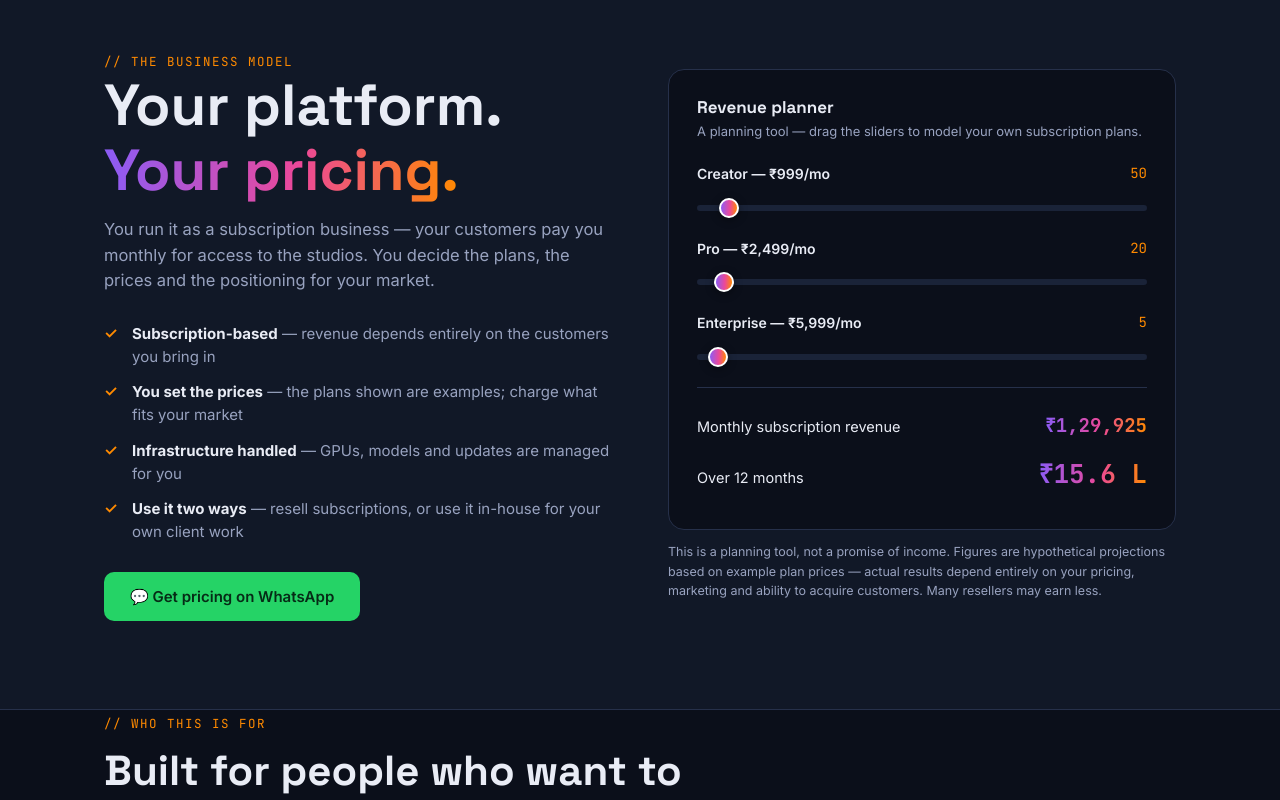
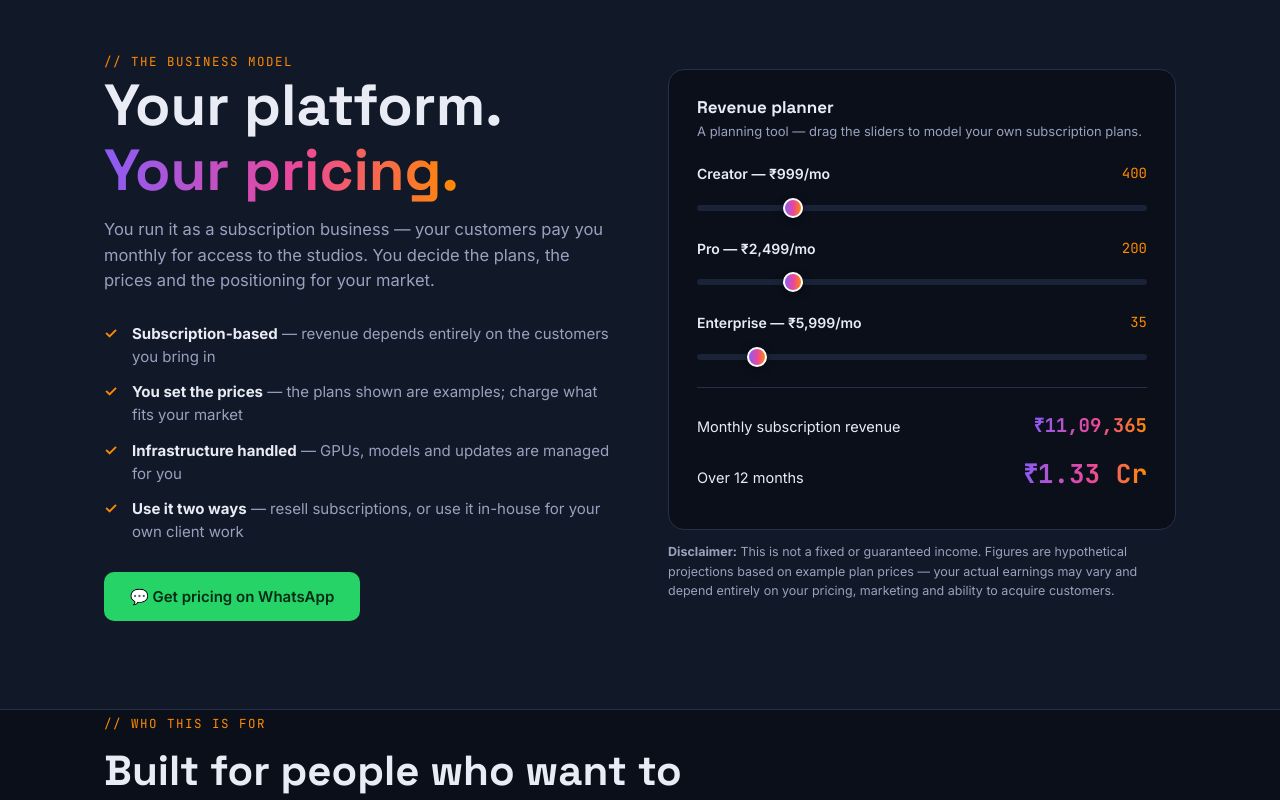
Before and after one commit to jegaaravindbabu/landing-page-white-label, a plain HTML site: page index.html in a window 1280 px wide. Shown: the part 2765-3565 px from the top of the page. Drawn offline with Linux system fonts and the light colour scheme.

Commit message:
Revenue planner: 11L/1.33Cr defaults with income-may-vary disclaimer

```diff
--- a/index.html
+++ b/index.html
@@ -314,23 +314,23 @@
         <h3 style="font-size:17px; margin-bottom:4px;">Revenue planner</h3>
         <p style="font-size:13px; color:var(--dim); margin-bottom:22px;">A planning tool — drag the sliders to model your own subscription plans.</p>
         <div class="calc-row">
-          <div class="calc-top"><label for="cCreator">Creator — ₹999/mo</label><span class="mono" id="vCreator">50</span></div>
-          <input type="range" id="cCreator" min="0" max="1000" step="5" value="50">
+          <div class="calc-top"><label for="cCreator">Creator — ₹999/mo</label><span class="mono" id="vCreator">400</span></div>
+          <input type="range" id="cCreator" min="0" max="2000" step="10" value="400">
         </div>
         <div class="calc-row">
-          <div class="calc-top"><label for="cPro">Pro — ₹2,499/mo</label><span class="mono" id="vPro">20</span></div>
-          <input type="range" id="cPro" min="0" max="500" step="5" value="20">
+          <div class="calc-top"><label for="cPro">Pro — ₹2,499/mo</label><span class="mono" id="vPro">200</span></div>
+          <input type="range" id="cPro" min="0" max="1000" step="5" value="200">
         </div>
         <div class="calc-row">
-          <div class="calc-top"><label for="cEnt">Enterprise — ₹5,999/mo</label><span class="mono" id="vEnt">5</span></div>
-          <input type="range" id="cEnt" min="0" max="200" step="1" value="5">
+          <div class="calc-top"><label for="cEnt">Enterprise — ₹5,999/mo</label><span class="mono" id="vEnt">35</span></div>
+          <input type="range" id="cEnt" min="0" max="300" step="5" value="35">
         </div>
         <div class="calc-out">
-          <div class="calc-line"><span>Monthly subscription revenue</span><span class="mono grad-text" id="outMonth">₹1,29,925</span></div>
-          <div class="calc-line big"><span>Over 12 months</span><span class="mono grad-text" id="outYear">₹15.6 L</span></div>
+          <div class="calc-line"><span>Monthly subscription revenue</span><span class="mono grad-text" id="outMonth">₹11,09,365</span></div>
+          <div class="calc-line big"><span>Over 12 months</span><span class="mono grad-text" id="outYear">₹1.33 Cr</span></div>
         </div>
       </div>
-      <p class="form-fine" style="text-align:left; margin-top:12px;">This is a planning tool, not a promise of income. Figures are hypothetical projections based on example plan prices — actual results depend entirely on your pricing, marketing and ability to acquire customers. Many resellers may earn less.</p>
+      <p class="form-fine" style="text-align:left; margin-top:12px;"><strong>Disclaimer:</strong> This is not a fixed or guaranteed income. Figures are hypothetical projections based on example plan prices — your actual earnings may vary and depend entirely on your pricing, marketing and ability to acquire customers.</p>
     </div>
   </div>
 </section>
```
